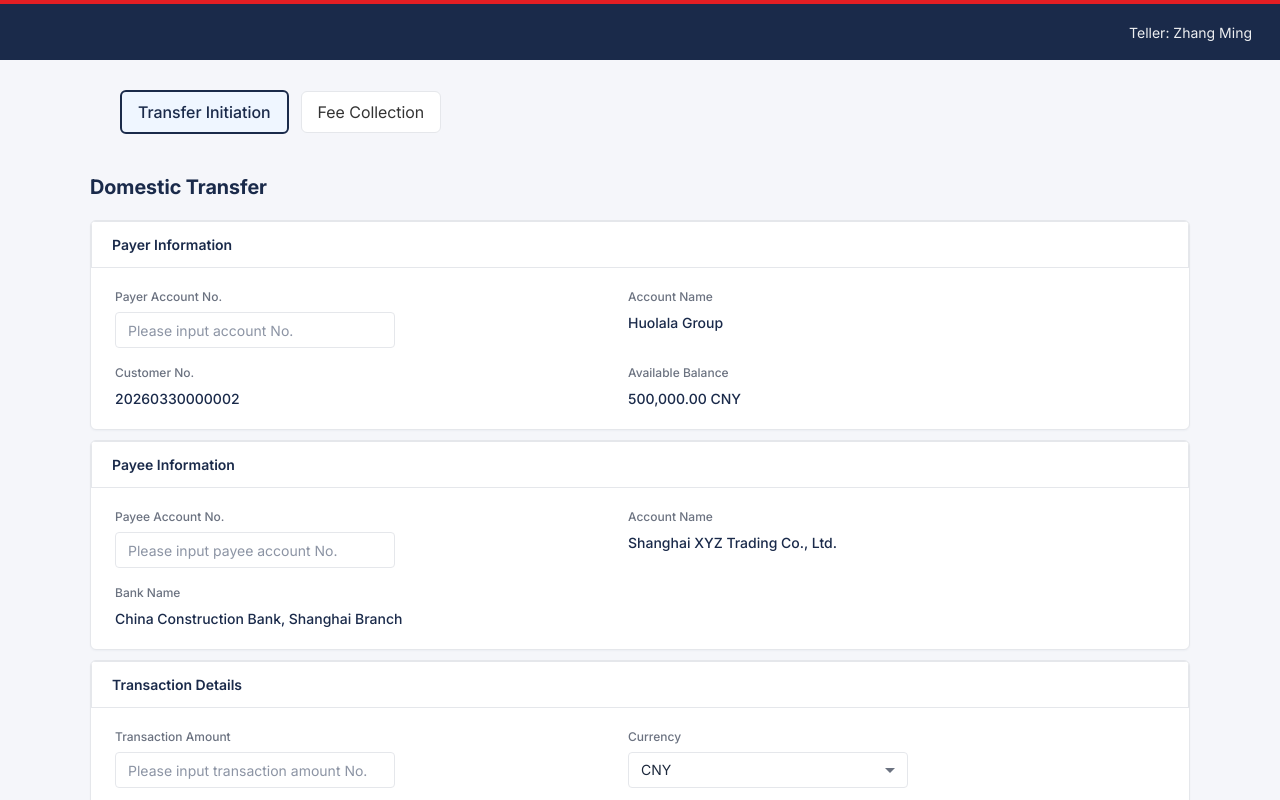
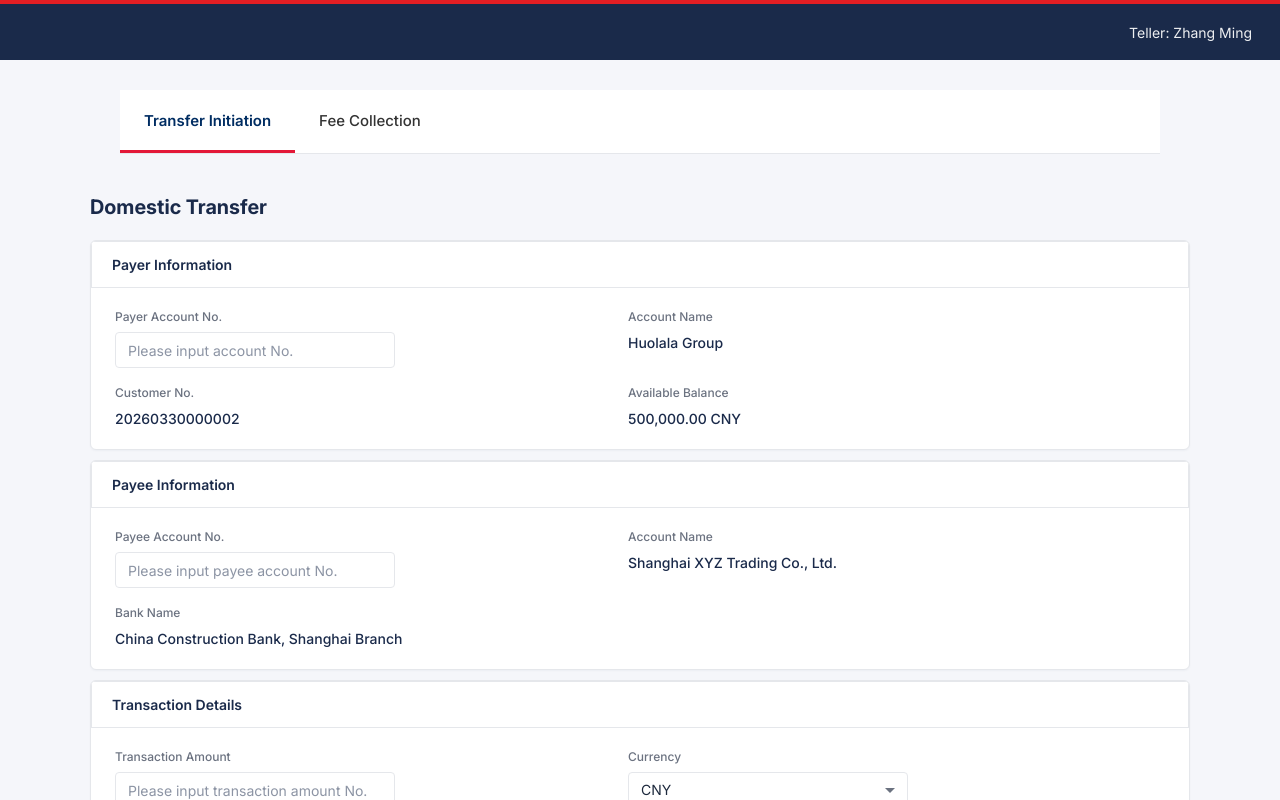
Before and after one commit to williamhqs/pricing-billing, a React (Vite) app: page / in a window 1280 px wide. Shown: the top 800 px of the page. Built offline with nearby package versions, Linux system fonts and the light colour scheme.

Commit message:
Refactor menu UI.

```diff
--- a/src/screens/HomeScreen.tsx
+++ b/src/screens/HomeScreen.tsx
@@ -58,7 +58,10 @@ export default function HomeScreen() {
           <>
             <BannerView />
             <FeeConfirmationView
-              onConfirm={() => setStep(Step.FeeCollection)}
+              onConfirm={() => {
+                setselectedMenuKey("FeeCollection");
+                setStep(Step.FeeCollection);
+              }}
             />
           </>
         )}
--- a/src/screens/TwoActionMenu.tsx
+++ b/src/screens/TwoActionMenu.tsx
@@ -1,5 +1,4 @@
 // @shared/TwoActionMenu.tsx
-import React from "react";
 
 interface MenuItem {
   key: string;
@@ -14,34 +13,69 @@ interface TwoActionMenuProps {
 
 export function TwoActionMenu({ items, activeKey }: TwoActionMenuProps) {
   return (
-    <div
+    <nav
       style={{
         display: "flex",
-        gap: 12,
-        alignItems: "center",
+        alignItems: "stretch",
+        height: 64,
+        borderBottom: "1px solid #e5e7eb",
+        backgroundColor: "#fff",
       }}
     >
       {items.map((item) => {
         const isActive = activeKey === item.key;
+
         return (
           <button
             key={item.key}
             onClick={item.onClick}
             style={{
-              padding: "8px 16px",
-              border: isActive ? "2px solid #1a2a4a" : "1px solid #e5e7eb",
-              borderRadius: 6,
-              background: isActive ? "#eff6ff" : "#fff",
-              fontFamily: "Inter",
+              position: "relative",
+              display: "flex",
+              alignItems: "center",
+              justifyContent: "center",
+
+              padding: "0 24px",
+
+              border: "none",
+              background: "transparent",
+
+              fontFamily: "Inter, sans-serif",
+              fontSize: 15,
+              fontWeight: isActive ? 600 : 500,
+
+              color: isActive ? "#002D62" : "#333",
+
               cursor: "pointer",
-              color: isActive ? "#1a2a4a" : "#333",
-              fontWeight: isActive ? 500 : 400,
+
+              transition: "color 0.2s ease, background-color 0.2s ease",
+            }}
+            onMouseEnter={(e) => {
+              if (!isActive) {
+                e.currentTarget.style.backgroundColor = "#f7f8fa";
+              }
+            }}
+            onMouseLeave={(e) => {
+              e.currentTarget.style.backgroundColor = "transparent";
             }}
           >
             {item.label}
+
+            {isActive && (
+              <span
+                style={{
+                  position: "absolute",
+                  left: 0,
+                  right: 0,
+                  bottom: 0,
+                  height: 3,
+                  backgroundColor: "#E31837",
+                }}
+              />
+            )}
           </button>
         );
       })}
-    </div>
+    </nav>
   );
 }
```
